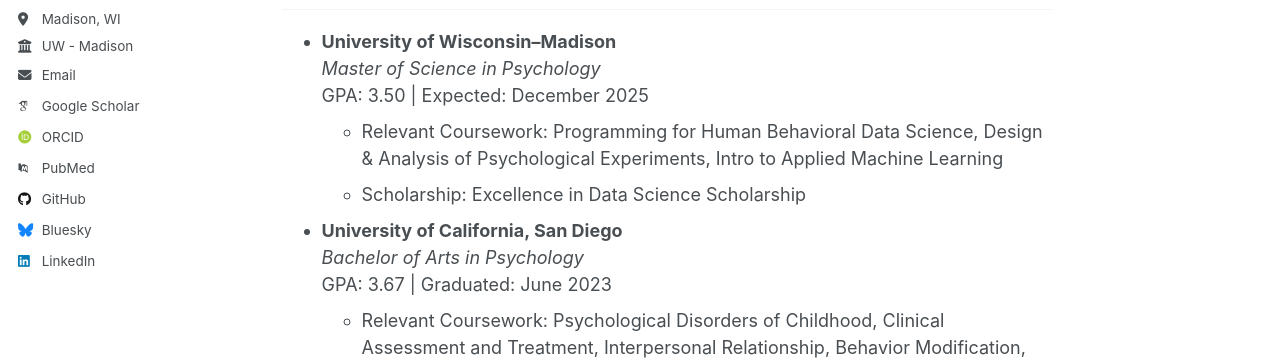
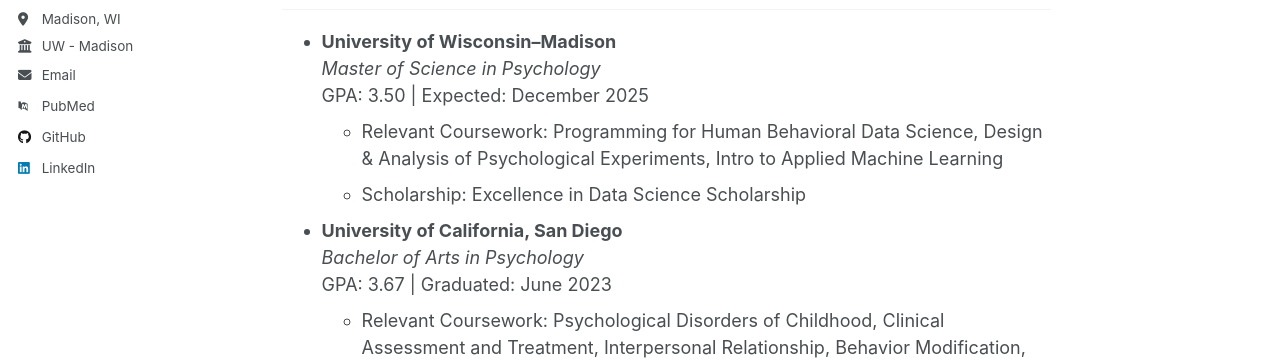
Before and after one commit to pxx88/pxx88.github.io, a Jekyll site: the page built from _pages/about.md, in a window 1280 px wide. Shown: the part 377-737 px from the top of the page. Built offline with Jekyll 4.4.1, drawn with Linux system fonts in a browser that asks for light colours; some web fonts are replaced.

Commit message:
Update _config.yml

```diff
--- a/_config.yml
+++ b/_config.yml
@@ -34,9 +34,9 @@
   # Academic websites
   academia         : # URL
   arxiv            : # URL - Update with the correct link to your profile
-  googlescholar    : "https://scholar.google.com/citations?user=PS_CX0AAAAAJ"
+  googlescholar    : # "https://scholar.google.com/citations?user=PS_CX0AAAAAJ"
   impactstory      : # URL
-  orcid            : "http://orcid.org/yourorcidurl"
+  orcid            : # "http://orcid.org/yourorcidurl"
   semantic         : # URL
   pubmed           : "https://www.ncbi.nlm.nih.gov/pubmed/?term=john+snow"
   researchgate     : # URL
@@ -51,7 +51,7 @@
   stackoverflow    : # User number or user number and name (i.e., use "1" or "1/jeff-atwood")
 
   # Social media
-  bluesky          : "bsky.app" # Replace this with you Bluesky username
+  bluesky          : # "bsky.app" # Replace this with you Bluesky username
   facebook         : # Username
   flickr           : # Username
   foursquare       : # Username
@@ -284,6 +284,14 @@
       layout: talk
       author_profile: true
       share: true
+  # _study
+  - scope:
+      path: ""
+      type: study
+    values:
+      layout: study
+      author_profile: true
+      share: true
 
 
 # Sass/SCSS
```
